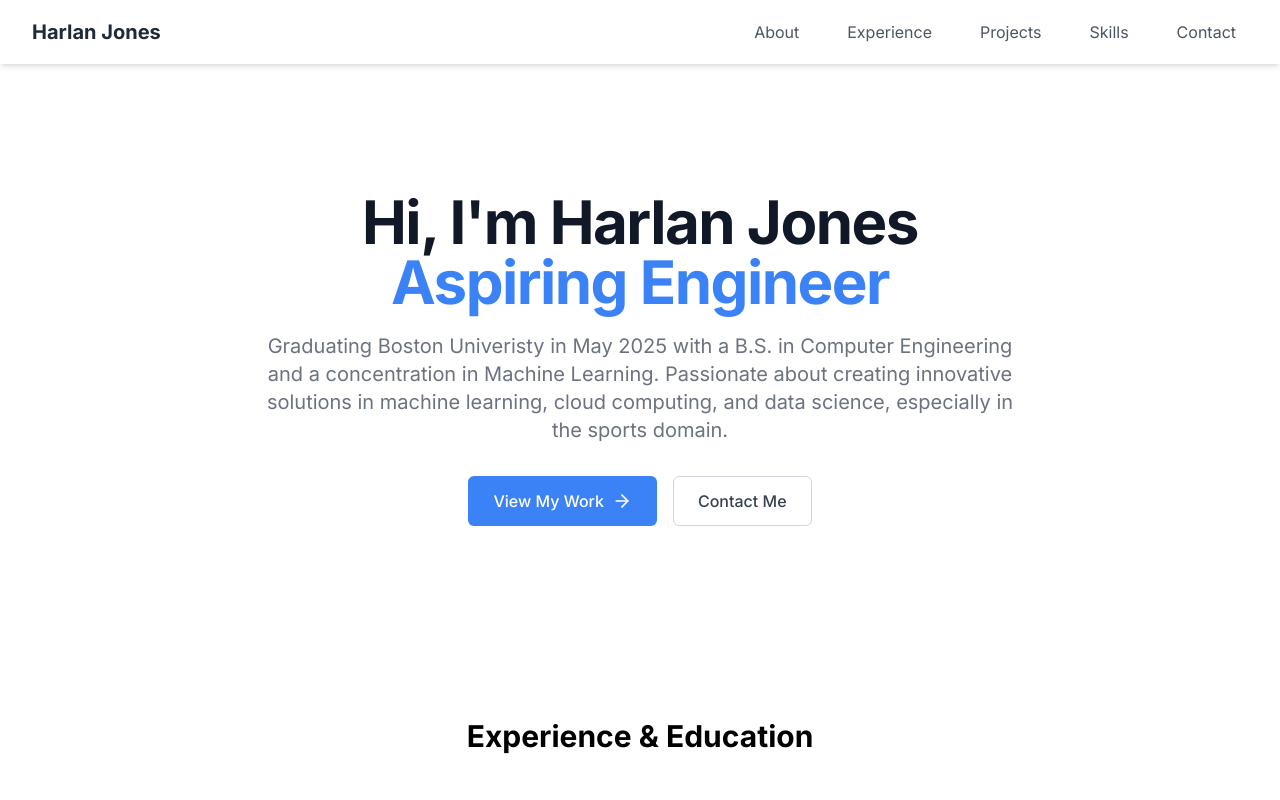
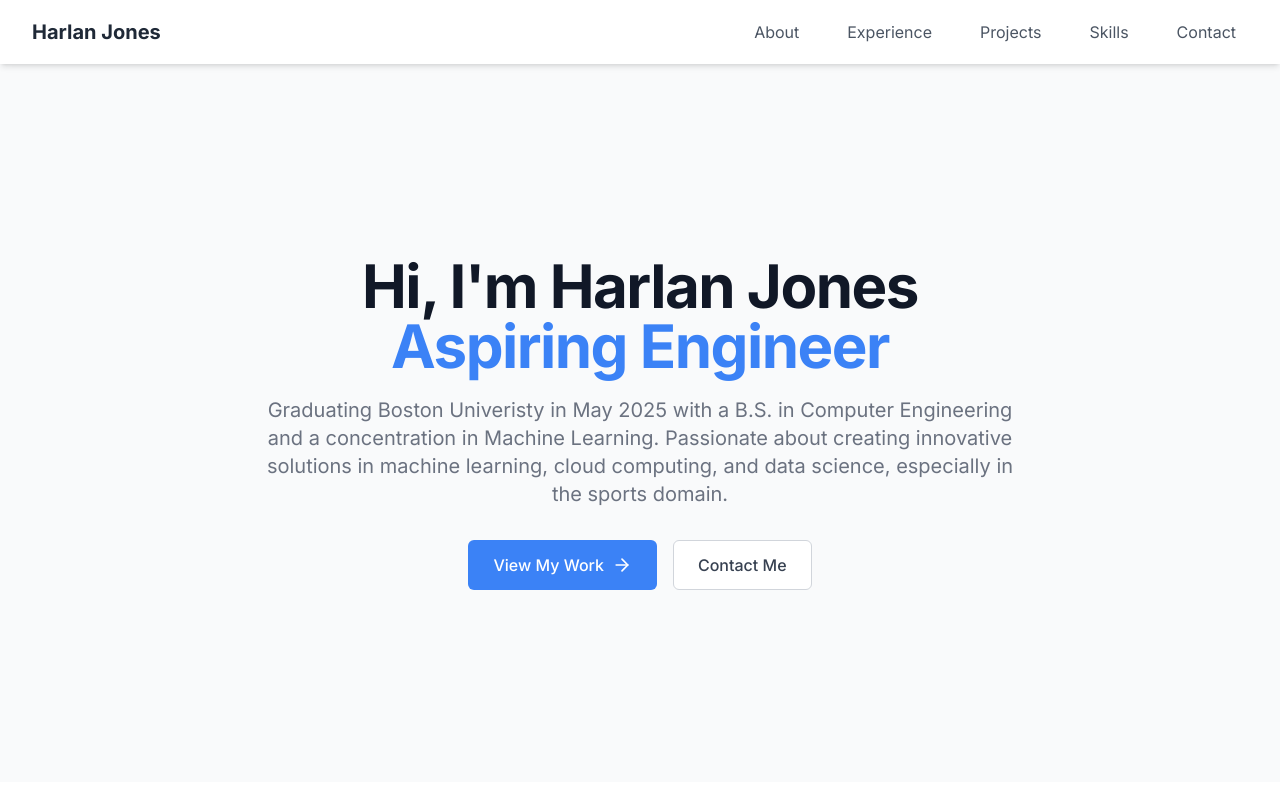
Before and after one commit to harlanljones/personal-webpage, a React (Vite) app: page / in a window 1280 px wide. Shown: the top 800 px of the page. Built offline with nearby package versions, Linux system fonts and the light colour scheme.

Commit message:
Small updates

```diff
--- a/src/components/About.jsx
+++ b/src/components/About.jsx
@@ -3,7 +3,7 @@ import { ArrowRight } from 'lucide-react';
 
 const About = () => {
   return (
-    <section id="about" className="bg-white">
+    <section id="about" className="py-16 bg-gray-50">
       <div className="max-w-7xl mx-auto px-4 sm:px-6 lg:px-8 py-32">
         <div className="text-center">
           <h1 className="text-4xl tracking-tight font-extrabold text-gray-900 sm:text-5xl md:text-6xl">
```
Also changed, not shown: public/icon.svg.
